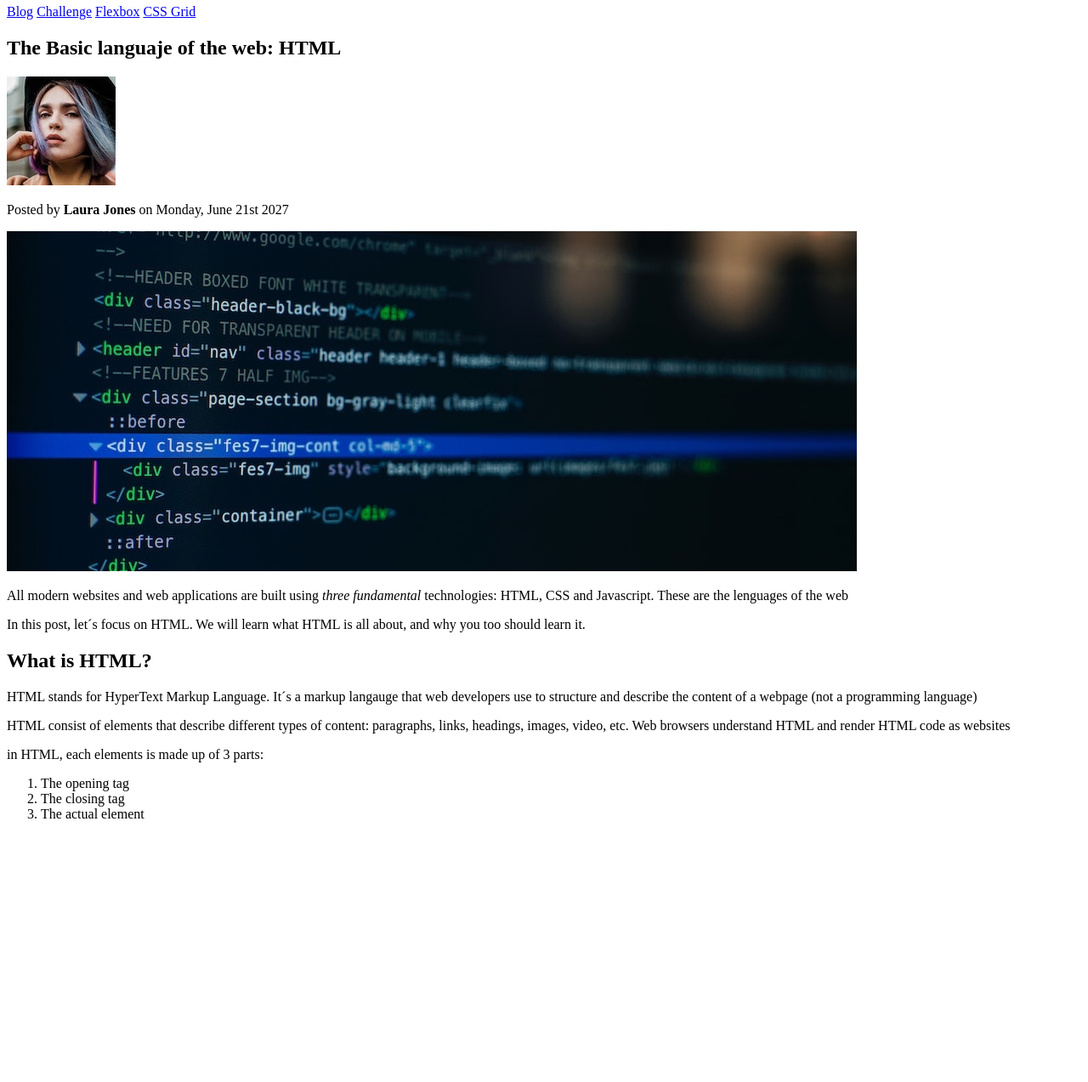
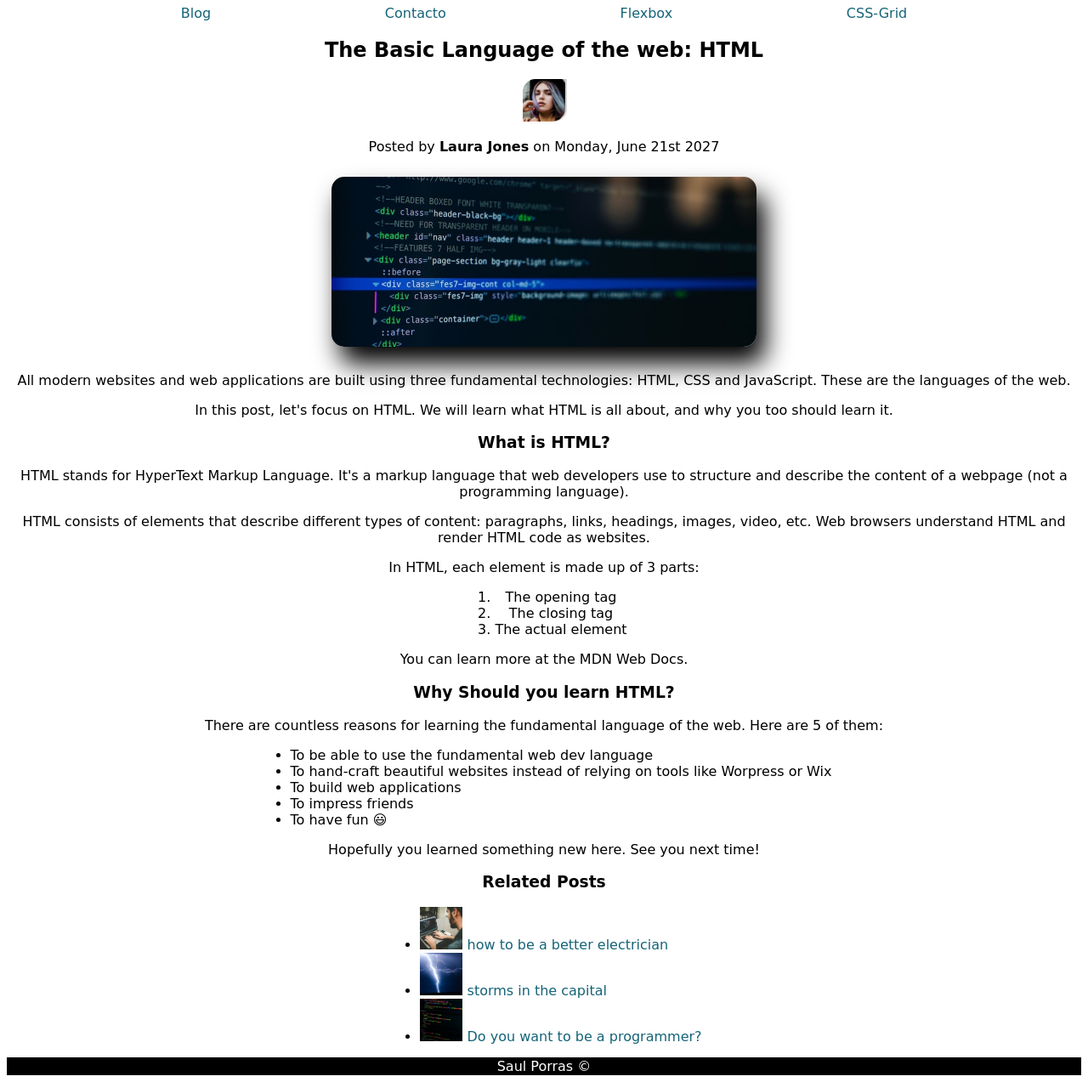
Before and after one commit to iSaul18/HMTL-CSS-Jonas_Schedtmman, a plain HTML site: page 02-HTML-Fundamentals/index.html in a window 1280 px wide. Shown: the part 75-1348 px from the top of the page at 85% size. Before the commit the page ends 1058 px from the top, so only its background shows below. Drawn offline with Linux system fonts and the light colour scheme; a web font is replaced by a local one.

Commit message:
ajuste de css flexbox

```diff
--- /dev/null
+++ b/02-HTML-Fundamentals/css/style.css
@@ -0,0 +1,76 @@
+
+/* General */
+html {
+    box-sizing: border-box;
+    font-family: 'Edu SA Beginner', cursive;
+    text-align: center;
+}
+
+img {
+    max-width: 100%;
+}
+
+.small-image {
+    height: 50px;
+    width: 50px;
+}
+
+.contenedor {
+    max-width: max-content;
+}
+
+/* Estilos */
+.imagen-laura {
+    border-radius: 15px 0px;
+    box-shadow: 2px 0 0 0 rgba(0, 0, 0, 0.171);
+}
+.imagen-post {
+    height: 200px;
+    width: 500px;
+    border-radius: 15px;
+    box-shadow: 10px 20px 30px black;
+    margin: 10px 0 ;
+}
+
+nav {
+    display: flex;
+    justify-content: space-evenly;
+    margin: 15px 0;
+}
+
+a {
+    color: rgb(20, 100, 120);
+    text-decoration: none;
+}
+
+a:hover {
+    color: rgba(59, 46, 240, 0.788);
+}
+
+ul,
+ol {
+    margin: 0 auto 0 auto;
+}
+
+.ul-list {
+    display: flex;
+    flex-direction: column;
+    text-align: start;
+}
+
+.related-post {
+    display: flex;
+    flex-direction: column;
+    text-align: start;
+}
+
+footer {
+    background-color: black;
+}
+.footer {
+    margin: 15px 0 0 0;
+    max-width: none;
+    background-color: black;
+    padding: 1px;
+    color: white;
+}
--- a/02-HTML-Fundamentals/index.html
+++ b/02-HTML-Fundamentals/index.html
@@ -1,76 +1,102 @@
 <!DOCTYPE html>
+
 <html lang="en">
 
   <head>
-  <meta charset="UTF-8">
-  <meta http-equiv="X-UA-Compatible" content="IE=edge">
+    <meta http-equiv="Content-Type" content="text/html;charset=UTF-8">
     <meta name="viewport" content="width=device-width, initial-scale=1.0">
-  <title>(Demo) The basic languaje</title>
-  <meta charset="fs" content="fs">
-
-  <style>
-    .laura {
-      width: 5rem;
-      max-width: 100%;
-    }
-
-    .pantalla {
-      width: 70rem;
-      max-width: 100%;
-    }
-
-    p:hover,
-    a:hover,
-    h1:hover,
-    h2:hover {
-      background-color: rgb(127, 171, 253);
-    }
-  </style>
+    <link rel="stylesheet" href="css/style.css">
+    <link rel="preconnect" href="https://fonts.googleapis.com">
+    <link rel="preconnect" href="https://fonts.gstatic.com" crossorigin>
+    <link href="https://fonts.googleapis.com/css2?family=Edu+SA+Beginner:wght@400;600&family=Playfair+Display:wght@700&display=swap" rel="stylesheet">
+    <title>The Basic Language of the web: HTML</title>
   </head>
 
-<body>
     <header>
-    <h1>The Code Magazine [DEMO]</h1>
+      <h1>😉 The Code Magazine</h1>
+
       <nav>
-      <a href="#">Blog</a>
-      <a href="#">Challenge</a>
-      <a href="#">Flexbox</a>
-      <a href="#">CSS Grid</a>
+        <a href="blog.html">Blog</a>
+        <a href="#!">Contacto</a>
+        <a href="#!">Flexbox</a>
+        <a href="#!">CSS-Grid</a>
       </nav>
+
     </header>
+
     <main>
-    <section>
-      <h2> The Basic languaje of the web: HTML</h2>
-      <div class="laura">
-        <img src="img/laura-jones.jpg" alt="#">
-      </div>
-      <p>Posted by <b>Laura Jones</b> on Monday, June 21st 2027</p>
-      <div class="pantalla">
-        <img src="img/post-img.jpg" alt="#">
-      </div>
-      <p>All modern websites and web applications are built using <i>three fundamental</i> technologies: HTML, CSS and
-        Javascript. These are the lenguages of the web</p>
-      <p>In this post, let´s focus on HTML. We will learn what HTML is all about, and why you too should learn it.</p>
-    </section>
+      <h2>The Basic Language of the web: HTML</h2>
 
-    <section>
-      <h2>What is HTML?</h2>
-      <p>HTML stands for HyperText Markup Language. It´s a markup langauge that web developers use to structure and
-        describe the content of a webpage (not a programming language)</p>
+      <img class="imagen-laura small-image" src="img/laura-jones.jpg" alt="laura-jones">
 
-      <p>HTML consist of elements that describe different types of content: paragraphs, links, headings, images, video,
-        etc. Web browsers understand HTML and render HTML code as websites</p>
+      <p>Posted by <strong>Laura Jones</strong> on Monday, June 21st 2027</p>
 
-      <p>in HTML, each elements is made up of 3 parts:</p>
-      <ol type="1">
+      <img class="imagen-post" src="img/post-img.jpg" alt="post">
+
+      <p>All modern websites and web applications are built using three fundamental technologies: HTML, CSS and JavaScript.
+        These are the languages of the web.</p>
+
+      <p>In this post, let's focus on HTML. We will learn what HTML is all about, and why you too should learn it.</p>
+
+      <h3>What is HTML?</h3>
+      <p>HTML stands for HyperText Markup Language. It's a markup language that web developers use to structure and describe the content of a webpage (not a programming language).</p>
+
+      <p>HTML consists of elements that describe different types of content: paragraphs, links, headings, images, video,
+      etc. Web browsers understand HTML and render HTML code as websites.</p>
+
+      <p>In HTML, each element is made up of 3 parts:</p>
+
+      <div>
+        <ol class="contenedor ol-list">
           <li>The opening tag</li>
           <li>The closing tag</li>
           <li>The actual element</li>
         </ol>
-    </section>
+      </div>
+
+      <p>You can learn more at the MDN Web Docs.</p>
+
+      <h3>Why Should you learn HTML?</h3>
+      <p>There are countless reasons for learning the fundamental language of the web. Here are 5 of them:</p>
+
+      <div>
+        <ul class="contenedor ul-list">
+          <li>To be able to use the fundamental web dev language</li>
+          <li>To hand-craft beautiful websites instead of relying on tools like Worpress or Wix</li>
+          <li>To build web applications</li>
+          <li>To impress friends</li>
+          <li>To have fun 😃</li>
+        </ul>
+      </div>
+
+      <p>Hopefully you learned something new here. See you next time!</p>
     </main>
 
+    <aside>
+      <h3>Related Posts</h3>
+      <div>
+        <ul class="related-post contenedor">
 
+          <li>
+            <img class="small-image" src="img/related-1.jpg" alt="related-1">
+            <a href="#!">how to be a better electrician</a>
+          </li>
+
+          <li>
+            <img class="small-image" src="img/related-2.jpg" alt="related-1">
+            <a href="#!">storms in the capital</a>
+          </li>
+
+          <li>
+            <img class="small-image" src="img/related-3.jpg" alt="related-3">
+            <a href="#!">Do you want to be a programmer?</a>
+          </li>
+
+        </ul>
+      </div>
+    </aside>
+
+    <footer class="contenedor footer"> Saul Porras &copy;</footer>
   </body>
 
 </html>
```
Also changed, not shown: 02-HTML-Fundamentals/blog.html (added, +17 -0 lines). Lines whose indentation alone changed are shown as unchanged.
